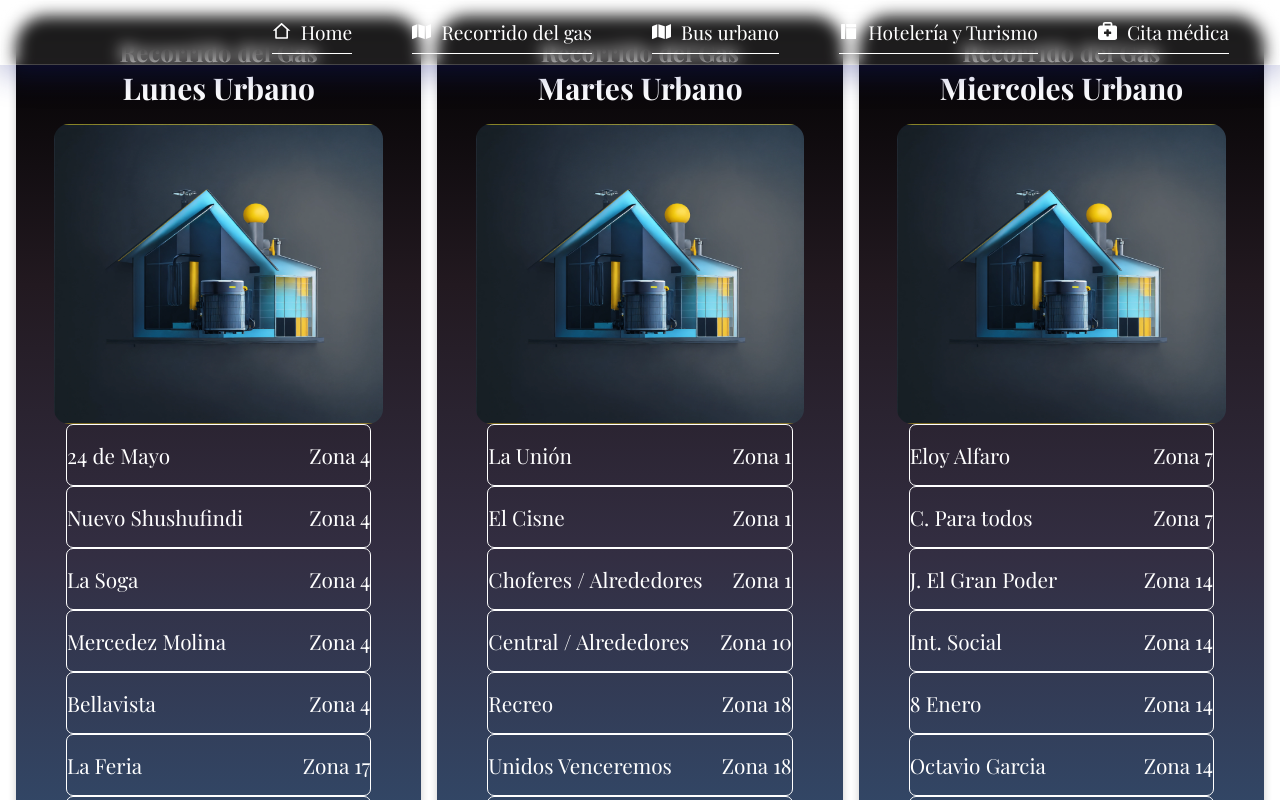
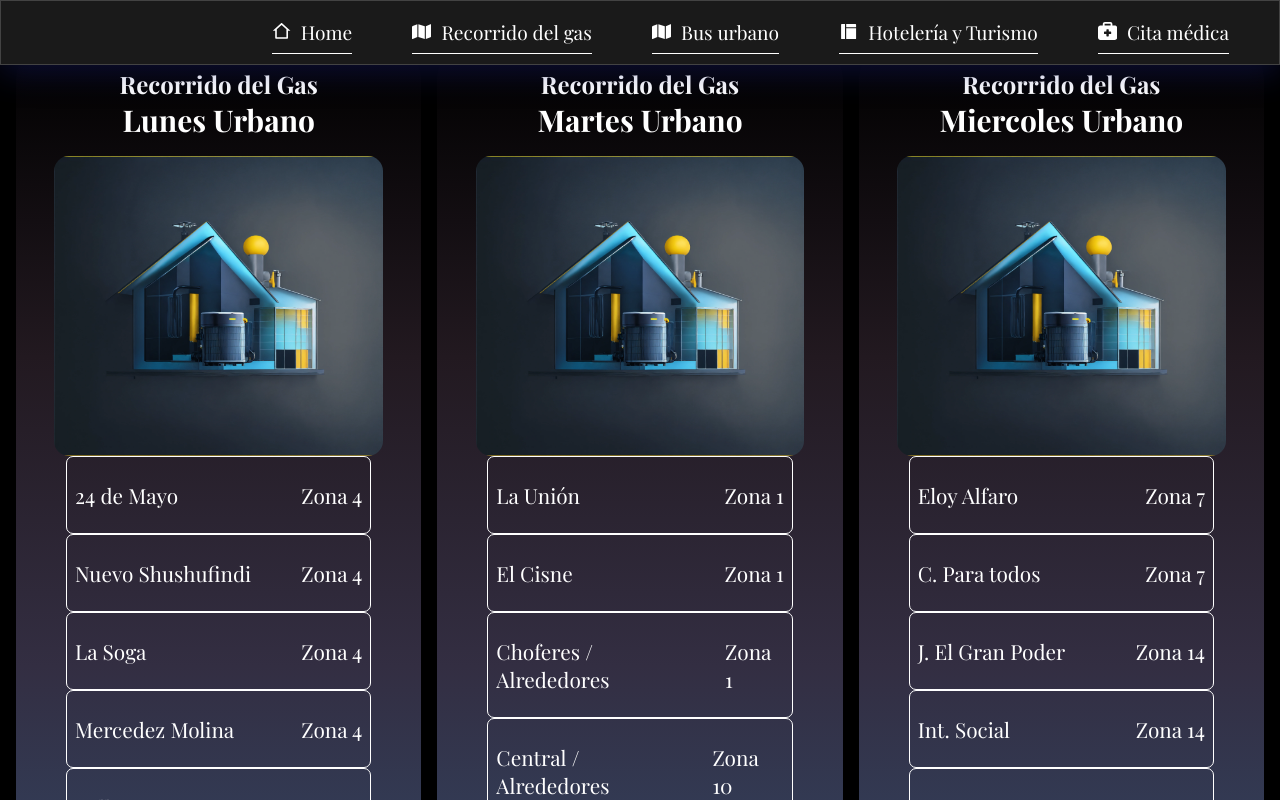
Before and after one commit to JuanISolis/Hostpot, a React (Vite) app: page /recorrido_del_gas in a window 1280 px wide. Shown: the top 800 px of the page. Built offline with nearby package versions, Linux system fonts and the light colour scheme; a web font is replaced by a local one.

Commit message:
agregando v4

```diff
--- a/src/componentes/Bus/BusCard.jsx
+++ b/src/componentes/Bus/BusCard.jsx
@@ -1,5 +1,6 @@
 
 import style from "./busCard.module.css"
+import busUrbano from "../../assetsCris/Bus/busUrbano.webp"
 
 export const BusCard = ({ dataCards, title }) => {
     return (
--- a/src/componentes/GasCard/gasCard.module.css
+++ b/src/componentes/GasCard/gasCard.module.css
@@ -34,6 +34,7 @@ li span {
     list-style: none;
     margin: 0.5rem 0;
     font-size: 1.3rem;
+    padding: 0.5rem;
 
 }
 
--- a/src/screens/BusUrbanoScreen.jsx
+++ b/src/screens/BusUrbanoScreen.jsx
@@ -1,7 +1,7 @@
 
-import { BusCard } from "../componentes/Bus/BusCard"
 import style from "./BusUrbanoScreen.module.css"
 import dataBusUrbano from "../data/dataBusUrbano"
+import { BusCard } from "../componentes/Bus/BusCard"
 
 export const BusUrbanoScreen = () => {
     return (
--- a/src/screens/BusUrbanoScreen.module.css
+++ b/src/screens/BusUrbanoScreen.module.css
@@ -2,5 +2,6 @@
     display: grid;
     grid-template-columns: repeat(auto-fit, minmax(300px, 1fr));
     gap: 1rem;
-    padding: 1rem;
+    padding-top: 4rem;
+    background-color: black;
 }
--- a/src/screens/GasScreen.module.css
+++ b/src/screens/GasScreen.module.css
@@ -3,4 +3,6 @@
     grid-template-columns: repeat(auto-fit, minmax(400px, 1fr));
     gap: 1rem;
     padding: 1rem;
+    padding-top: 3rem;
+    background-color: black;
 }
```
